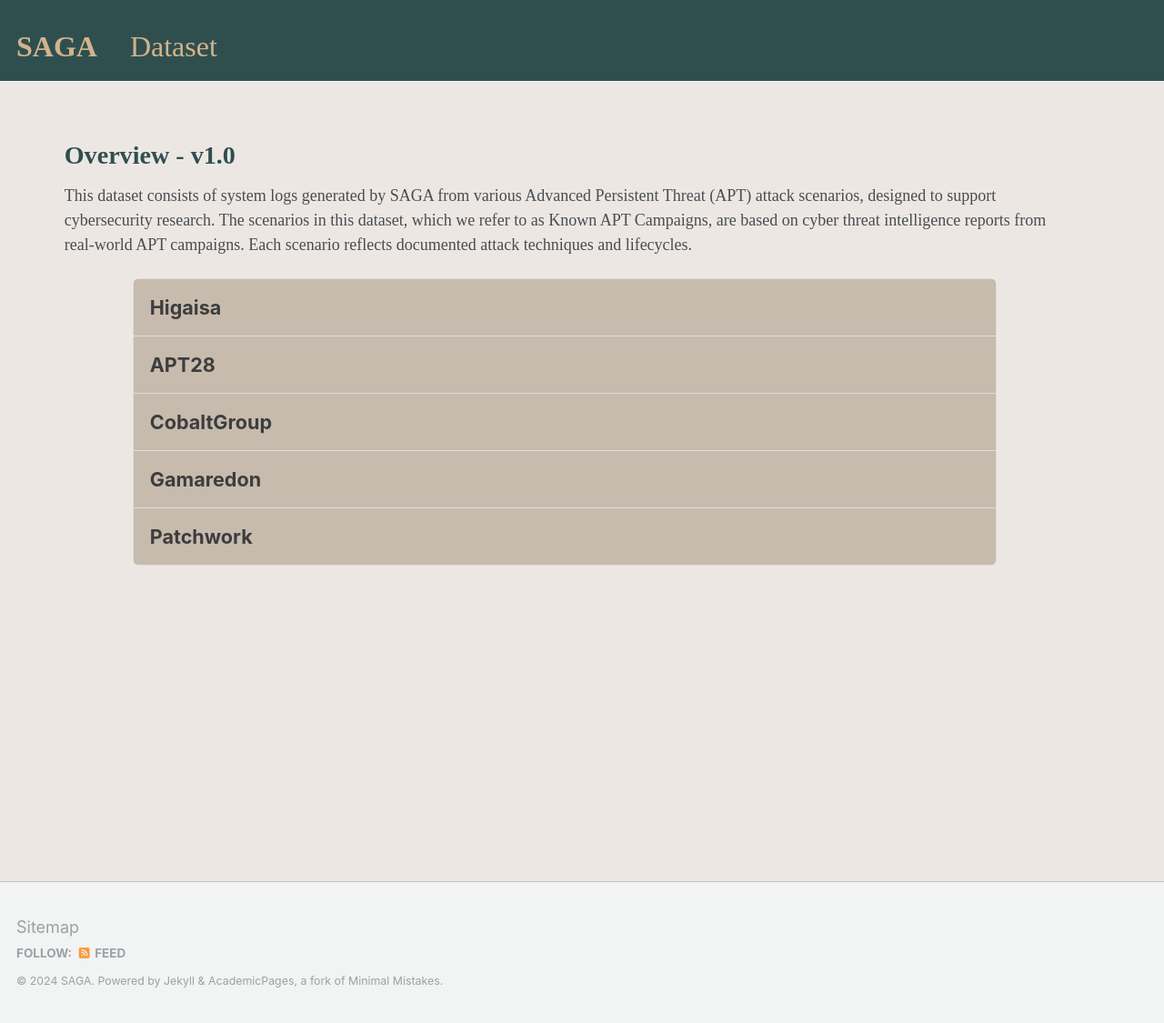
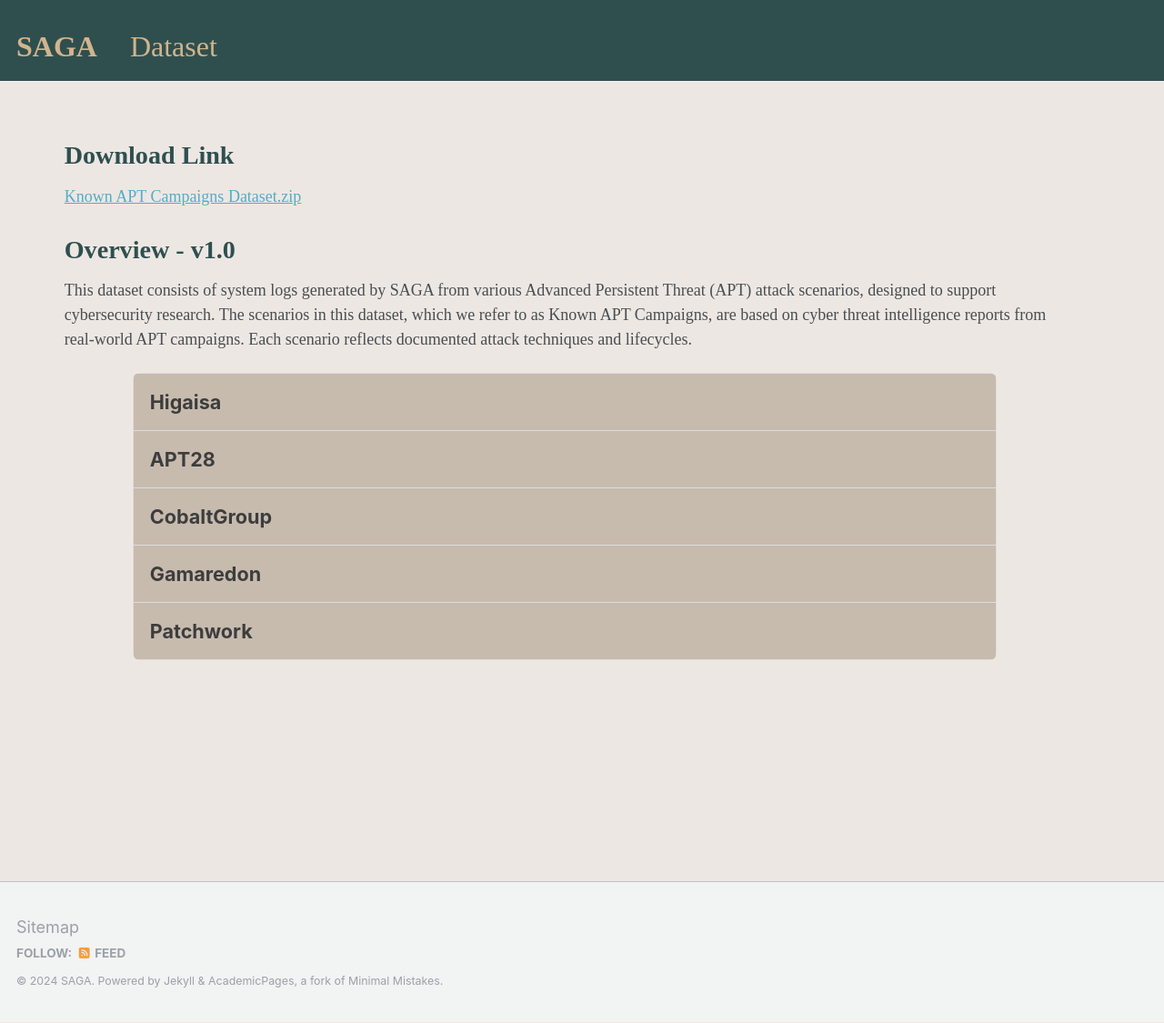
Before and after one commit to KKKK16/KKKK16.github.io, a Jekyll site: the page built from _pages/dataset_v1.md, in a window 1280 px wide and 1125 px high. Shown: the whole window at 91% size. Built offline with Jekyll 4.4.1, drawn with Linux system fonts in a browser that asks for light colours.

Commit message:
Update dataset_v1.md

```diff
--- a/_pages/dataset_v1.md
+++ b/_pages/dataset_v1.md
@@ -3,7 +3,8 @@ title:
 permalink: /dataset/v1
 author_profile: false
 ---
-
+<h1 style= "color:#2F4F4F; font-family: 'Work Sans'; margin-top: 1em !important;">Download Link</h1>
+<a href="https://drive.google.com/file/d/1XdlHEUJ0rvHFf3HfY1VYYkhLsMU6wg_A/view?usp=sharing" target="_blank" style="font-family: 'Work Sans';">Known APT Campaigns Dataset.zip</a>
 <h1 style= "color:#2F4F4F; font-family: 'Work Sans'; margin-top: 1em !important;">Overview - v1.0</h1>
 <p style="font-family: 'Work Sans';">This dataset consists of system logs generated by SAGA from various Advanced Persistent Threat (APT) attack scenarios, designed to support cybersecurity research. The scenarios in this dataset, which we refer to as Known APT Campaigns, are based on cyber threat intelligence reports from real-world APT campaigns. Each scenario reflects documented attack techniques and lifecycles.</p>
 
```
